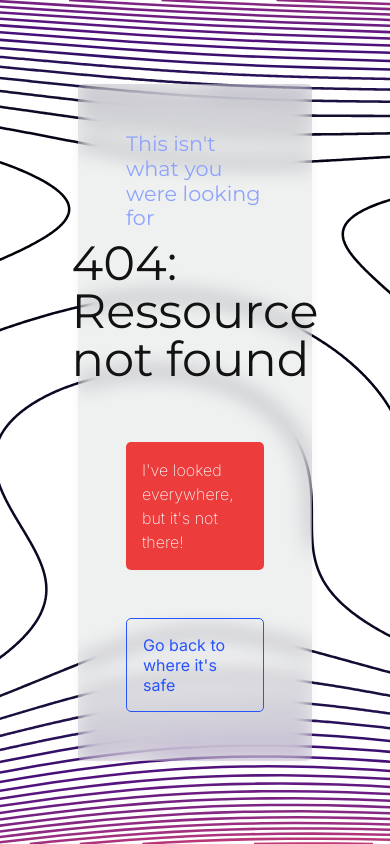
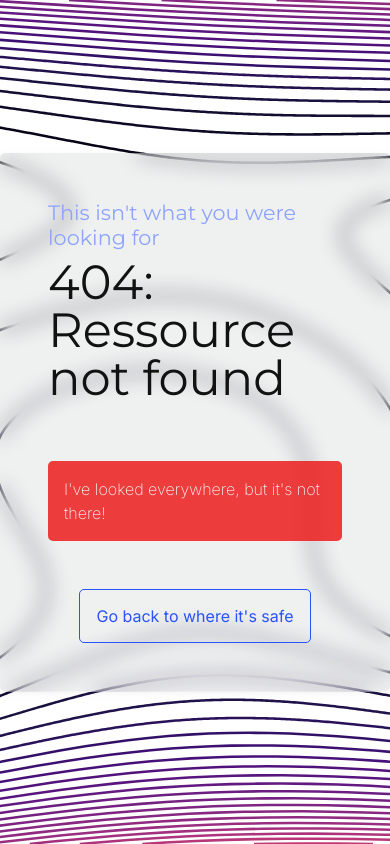
Before and after one commit to does-not-compile/portfolio-chatbot, a FastAPI app: template app/templates/404.html in a window 390 px wide. Run offline with FastAPI, Linux system fonts and the light colour scheme; the template is opened without the code that fills it, so the values that code supplies are empty; style sheets or scripts are compiled from the project's sources; parts of the project's set-up code (start-up, migrations or seed data) failed here and were passed over; some libraries are stand-ins or nearby versions.

Commit message:
made wrapper mobile friendly

```diff
--- a/app/static/css/main.css
+++ b/app/static/css/main.css
@@ -287,6 +287,11 @@
   height: fit-content;
   padding: 3rem;
 }
+@media (max-width: 900px) {
+  .wrapper {
+    width: 100vw;
+  }
+}
 .wrapper .error {
   margin: 3rem 0;
   font-size: 1rem;
--- a/app/static/css/main.scss
+++ b/app/static/css/main.scss
@@ -308,6 +308,10 @@
     height: fit-content;
     padding: 3rem;
 
+    @include respond-to("medium") {
+        width: 100vw;
+    }
+
     .error {
         margin: 3rem 0;
         font-size: 1rem;
```
Also changed, not shown: 1 other file.
